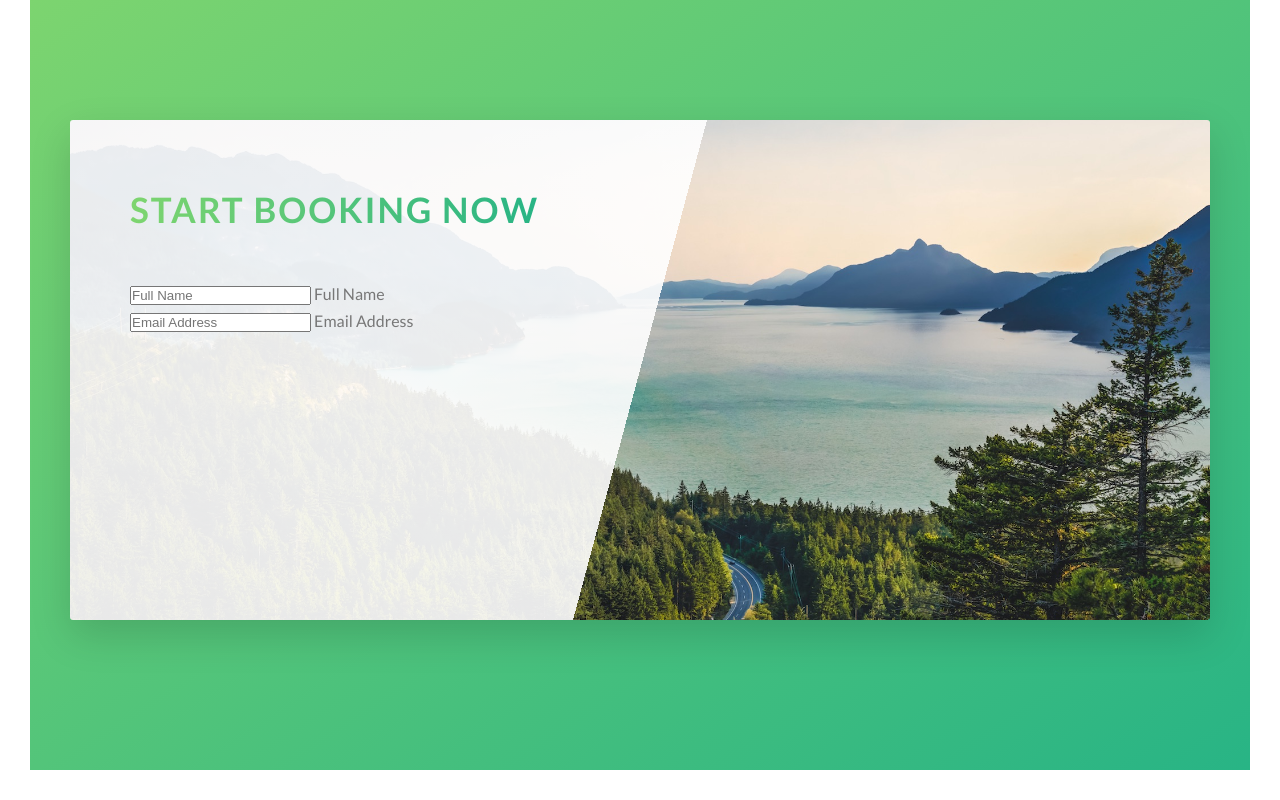
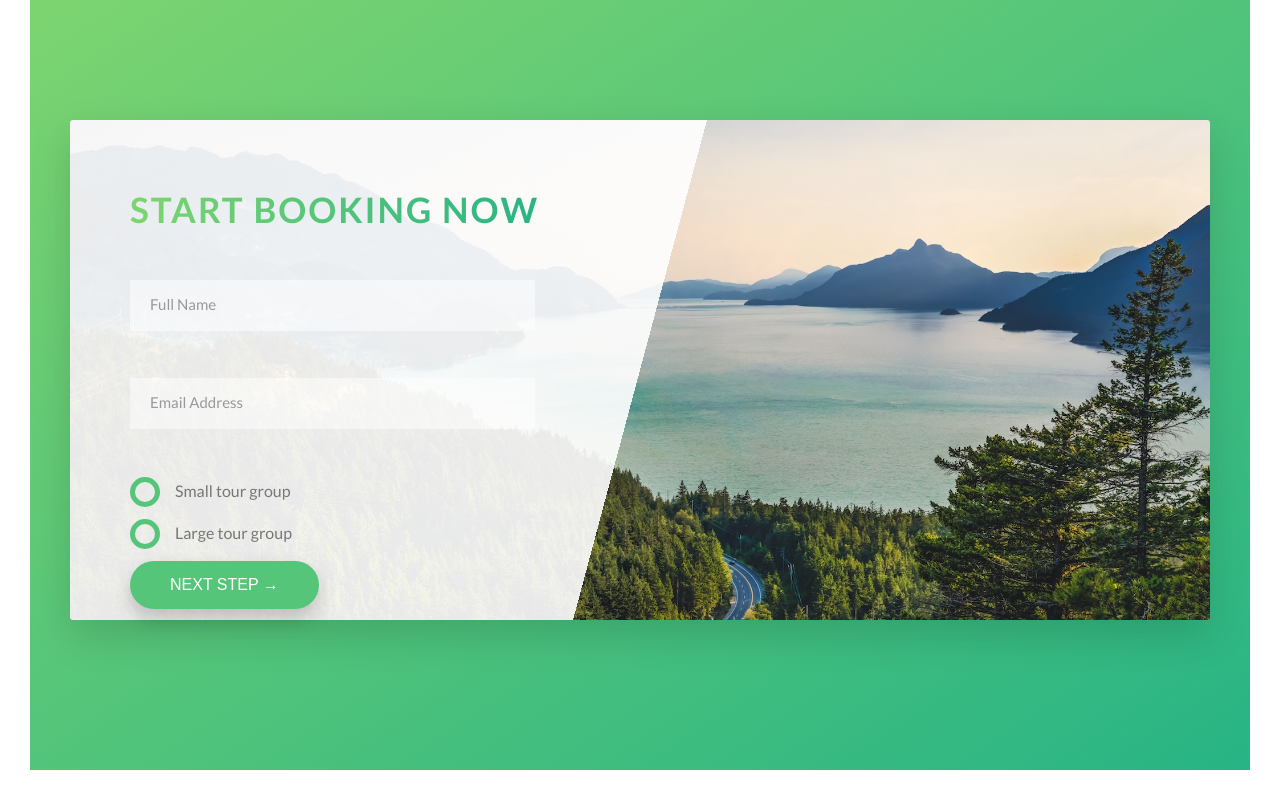
Before and after one commit to nax4t/nature-tours, a website: page index.html in a window 1280 px wide. Shown: the part 4265-5065 px from the top of the page. Drawn offline with Linux system fonts and the light colour scheme.

Commit message:
Completed the booking section

```diff
--- a/index.html
+++ b/index.html
@@ -278,6 +278,30 @@
                 <input type="email" class="form__input" id="email" placeholder="Email Address" required>
                 <label for="email" class="form__label">Email Address</label>
               </div>
+
+              <div class="form-group u-margin-bottom-small">
+                <div class="form__radio-group">
+                  <input type="radio" class="form__radio-input" id="small" name="size">
+                  <label for="small" class="form__radio-label">
+                    <span class="form__radio-button"></span>
+                    Small tour group
+                  </label>
+                </div>
+              </div>
+
+              <div class="form-group u-margin-bottom-small">
+                <div class="form__radio-group">
+                  <input type="radio" class="form__radio-input" id="large" name="size">
+                  <label for="large" class="form__radio-label">
+                    <span class="form__radio-button"></span>
+                    Large tour group
+                  </label>
+                </div>
+              </div>
+
+              <div class="form-group">
+                <button class="btn btn--primary">Next Step &rarr;</button>
+              </div>
             </form>
           </div>
         </div>
--- a/scss/base/_utilities.scss
+++ b/scss/base/_utilities.scss
@@ -1,15 +1,15 @@
 .u-center-text {
-    text-align: center;
+    text-align: center !important;
 }
 
 .u-margin-bottom-small {
-    margin-bottom: 15px;
+    margin-bottom: 15px !important;
 }
 
 .u-margin-bottom-medium {
-    margin-bottom: 40px;
+    margin-bottom: 40px !important;
 }
 
 .u-margin-bottom-big {
-    margin-bottom: 80px;
+    margin-bottom: 80px !important;
 }
--- a/scss/components/_button.scss
+++ b/scss/components/_button.scss
@@ -1,5 +1,5 @@
 .btn {
-
+    &,
     &:link,
     &:visited {
         text-transform: uppercase;
@@ -11,6 +11,10 @@
         box-shadow: 0 10px 20px rgba($color-black, .2);
         position: relative;
         font-size: $default-font-size;
+
+        // Change for the button element
+        border: none;
+        cursor: pointer;
     }
 
     &:hover {
--- a/scss/components/_form.scss
+++ b/scss/components/_form.scss
@@ -0,0 +1,96 @@
+.form {
+
+    &__group:not(:last-child) {
+        margin-bottom: 20px;
+    }
+
+    &__input {
+        font-size: 15px;
+        font-family: inherit;
+        padding: 15px 20px;
+        border-radius: 2px;
+        background-color: rgba($color-white, .5);
+        border: none;
+        border-bottom: 3px solid transparent;
+        width: 90%;
+        display: block;
+        transition: all .3s;
+
+        &:focus {
+            outline: none;
+            box-shadow: 0 10px 20px rgba($color-black, .1);
+            border-bottom: 3px solid $color-primary;
+        }
+
+        &:focus:invalid {
+            border-bottom: 3px solid $color-secondary-dark;
+        }
+
+        &::-webkit-input-placeholder {
+            color: #999;
+        }
+    }
+
+
+
+    &__label {
+        font-size: 12px;
+        font-weight: 700;
+        margin-left: 20px;
+        margin-top: 7px;
+        display: block;
+        transition: all .2s;
+    }
+
+    &__input:placeholder-shown+&__label {
+        opacity: 0;
+        visibility: hidden;
+        transform: translateY(-40px);
+    }
+
+    &__radio-group {
+        width: 49%;
+        display: inline-block;
+    }
+
+    &__radio-input {
+        display: none;
+    }
+
+    &__radio-label {
+        font-size: 16px;
+        cursor: pointer;
+        position: relative;
+        padding-left: 45px;
+    }
+
+    &__radio-button {
+        height: 30px;
+        width: 30px;
+        border: 5px solid $color-primary;
+        border-radius: 50%;
+        display: inline-block;
+        position: absolute;
+        left: 0;
+        top: -4px;
+
+        &::after {
+            content: "";
+            display: block;
+            height: 10px;
+            width: 10px;
+            border-radius: 50%;
+            position: absolute;
+            top: 50%;
+            left: 50%;
+            transform: translate(-50%, -50%);
+            background-color: $color-primary;
+            opacity: 0;
+            transition: opacity .2s;
+        }
+    }
+
+    &__radio-input:checked ~ &__radio-label &__radio-button::after {
+        opacity: 1;
+    }
+}
--- a/scss/main.scss
+++ b/scss/main.scss
@@ -17,4 +17,5 @@
 @import 'components/feature-box';
 @import 'components/card';
 @import 'components/story';
-@import 'components/bg-video'
+@import 'components/bg-video';
+@import 'components/form'
```
Also changed, not shown: css/style.css.
